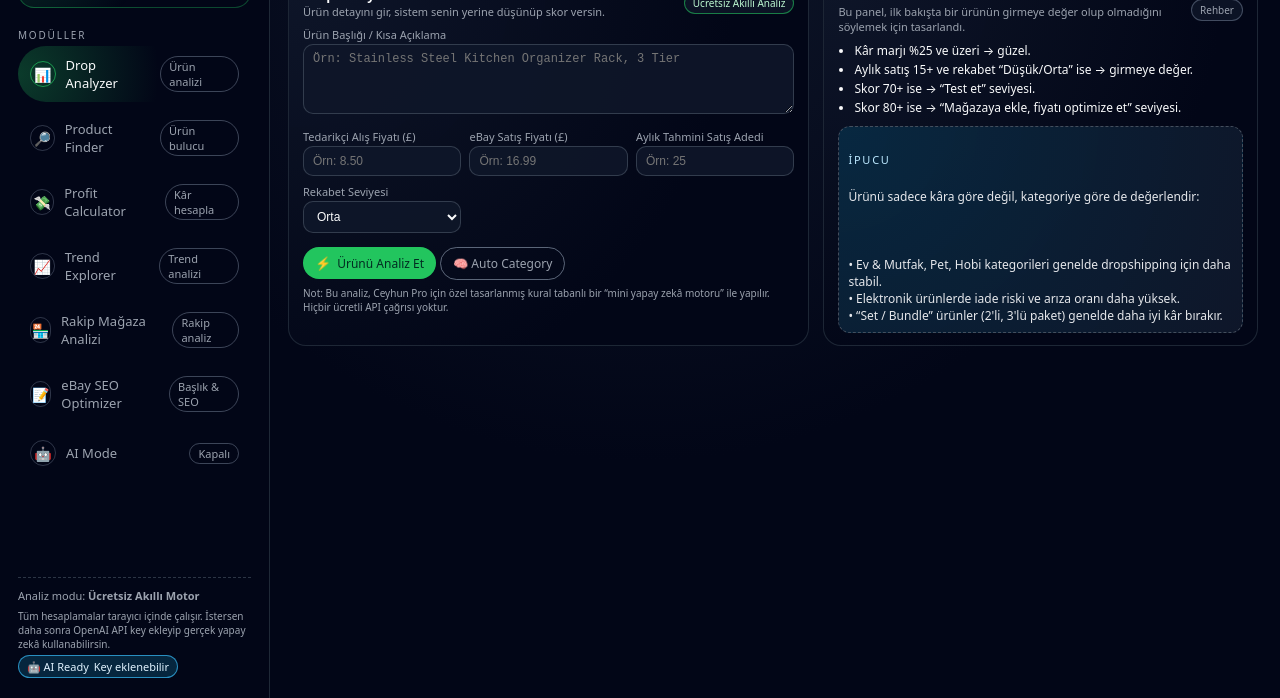
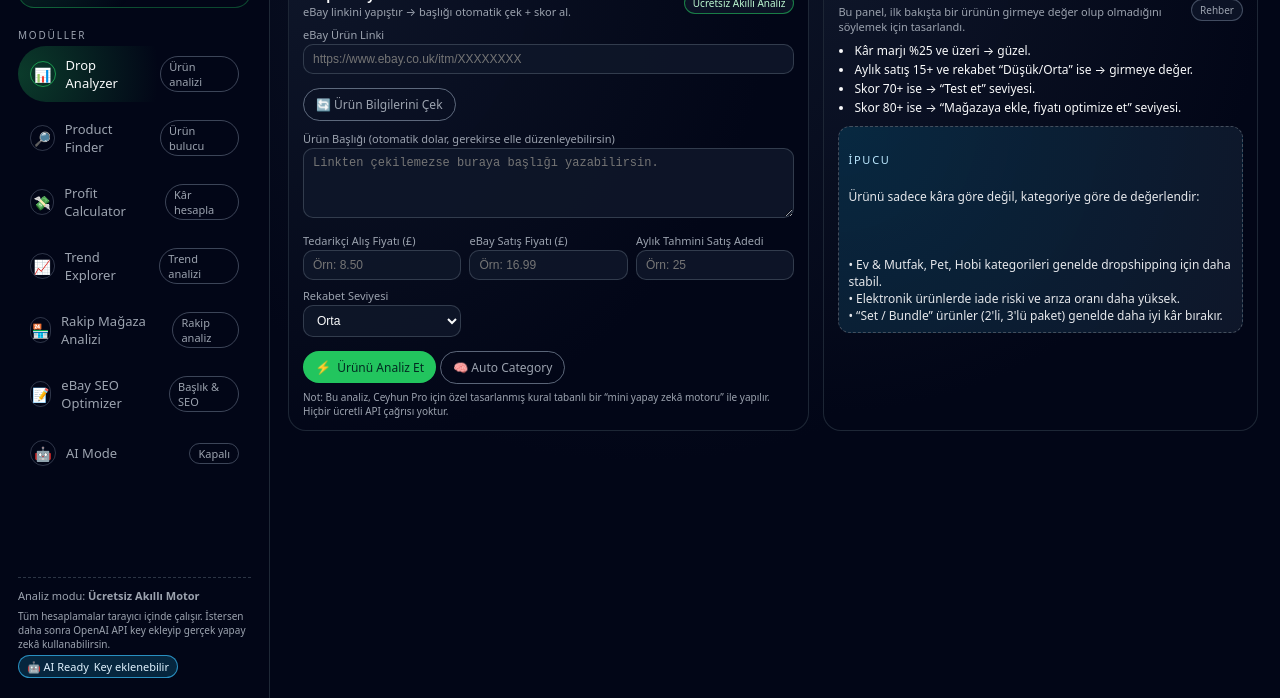
Before and after one commit to ceyhunncetinn/ceyhunncetinn.github.io, a plain HTML site: page home.html in a window 1280 px wide. Shown: the part 102-800 px from the top of the page. Drawn offline with Linux system fonts and the light colour scheme.

Commit message:
Update home.html

```diff
--- a/home.html
+++ b/home.html
@@ -586,8 +586,8 @@
                 <p>eBay dropshipping için yapay zekâ tadında, tamamen ücretsiz analiz paneli.</p>
             </div>
             <div class="chip-row">
-                <div class="chip green">Ücretsiz • Local analiz</div>
-                <div class="chip blue">AI Ready • OpenAI key ile genişler</div>
+                <div class="chip.green chip green">Ücretsiz • Local analiz</div>
+                <div class="chip.blue chip blue">AI Ready • OpenAI key ile genişler</div>
             </div>
         </div>
 
@@ -599,15 +599,29 @@
                         <div class="card-header">
                             <div>
                                 <div class="card-title">Drop Analyzer</div>
-                                <div class="card-sub">Ürün detayını gir, sistem senin yerine düşünüp skor versin.</div>
-                            </div>
-                            <span class="badge-soft.green badge-soft green">Ücretsiz Akıllı Analiz</span>
-                        </div>
-
+                                <div class="card-sub">eBay linkini yapıştır → başlığı otomatik çek + skor al.</div>
+                            </div>
+                            <span class="badge-soft green">Ücretsiz Akıllı Analiz</span>
+                        </div>
+
+                        <!-- LINK INPUT -->
                         <div class="form-row">
                             <div>
-                                <label>Ürün Başlığı / Kısa Açıklama</label>
-                                <textarea id="da-title" placeholder="Örn: Stainless Steel Kitchen Organizer Rack, 3 Tier"></textarea>
+                                <label>eBay Ürün Linki</label>
+                                <input id="da-link" placeholder="https://www.ebay.co.uk/itm/XXXXXXXX">
+                            </div>
+                        </div>
+
+                        <button class="btn btn-outline" onclick="fetchTitleFromEbay()">
+                            🔄 Ürün Bilgilerini Çek
+                        </button>
+
+                        <div id="link-status" class="small-note" style="margin-top: 8px;"></div>
+
+                        <div class="form-row" style="margin-top:10px;">
+                            <div>
+                                <label>Ürün Başlığı (otomatik dolar, gerekirse elle düzenleyebilirsin)</label>
+                                <textarea id="da-title" placeholder="Linkten çekilemezse buraya başlığı yazabilirsin."></textarea>
                             </div>
                         </div>
 
@@ -1011,10 +1025,10 @@
     // GLOBAL AI mode flag
     let AI_MODE = false;
 
-    // NAV SWITCH
+    // NAV SWITCH (AI toggle hariç)
     document.querySelectorAll('.nav-btn').forEach(btn => {
         const target = btn.getAttribute('data-target');
-        if (!target) return; // AI toggle hariç
+        if (!target) return;
 
         btn.addEventListener('click', () => {
             document.querySelectorAll('.nav-btn').forEach(b => {
@@ -1036,6 +1050,47 @@
 
     function clamp(v, min, max) {
         return Math.min(Math.max(v, min), max);
+    }
+
+    // LINK → TITLE SCRAPER (ÜCRETSİZ)
+    async function fetchTitleFromEbay() {
+        const url = (document.getElementById("da-link").value || "").trim();
+        const status = document.getElementById("link-status");
+
+        if (!url) {
+            alert("Kanka önce eBay linkini yapıştır :)");
+            return;
+        }
+
+        status.textContent = "Ürün bilgisi çekiliyor...";
+
+        try {
+            const proxy = "https://api.allorigins.win/get?url=" + encodeURIComponent(url);
+            const res = await fetch(proxy);
+            const data = await res.json();
+            const html = data.contents || "";
+
+            const titleMatch = html.match(/<title>(.*?)<\/title>/i);
+
+            if (titleMatch && titleMatch[1]) {
+                let title = titleMatch[1];
+                title = title.replace(/for sale online.*$/i, "");
+                title = title.replace(/ebay uk/i, "");
+                title = title.replace(/ebay/i, "");
+                title = title.replace(/\|/g, " ");
+                title = title.trim();
+
+                document.getElementById("da-title").value = title;
+                status.textContent = "✔️ Başlık bulundu: " + title;
+
+                // İstersen direkt analiz de başlatıyoruz:
+                // runDropAnalyzer();
+            } else {
+                status.textContent = "❌ Ürün başlığı çekilemedi, istersen başlığı elle yaz.";
+            }
+        } catch (e) {
+            status.textContent = "❌ Link okunamadı. Farklı bir ürün linki dene veya başlığı elle yaz.";
+        }
     }
 
     // DROP ANALYZER LOGIC
@@ -1047,7 +1102,7 @@
         const comp = document.getElementById('da-competition').value;
 
         if (!title || !cost || !sell) {
-            alert("Kanka, en azından başlık, alış ve satış fiyatını girmen lazım :)");
+            alert("Kanka, en azından başlık, alış ve satış fiyatını girmen lazım :) (Başlık için linkten çekebilirsin)");
             return;
         }
 
@@ -1178,7 +1233,7 @@
         const title = (document.getElementById("da-title").value || "").toLowerCase().trim();
 
         if (!title) {
-            alert("Kanka önce ürün başlığını yaz ki kategoriyi bulayım :)");
+            alert("Kanka önce ürün başlığını yaz ya da linkten çekelim :)");
             return;
         }
 
@@ -1559,7 +1614,7 @@ ${words.map(t => "• " + t).join("\n")}
         document.getElementById("seo-result").innerHTML = result;
     }
 
-    // AI MODE TOGGLE + REAL OPENAI (isteğe bağlı)
+    // AI MODE TOGGLE (gerçek OpenAI için hazır)
     function toggleAI() {
         AI_MODE = !AI_MODE;
         const ind = document.getElementById("ai-indicator");
```
